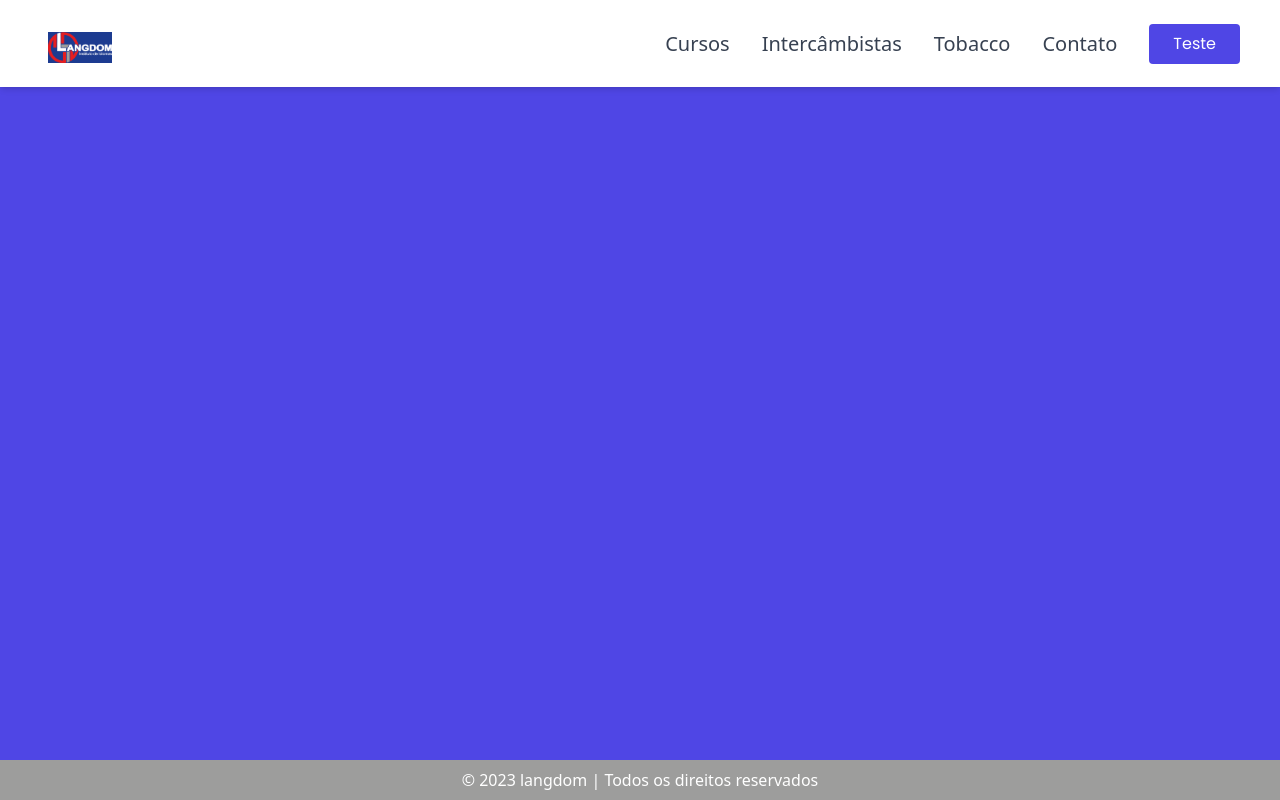
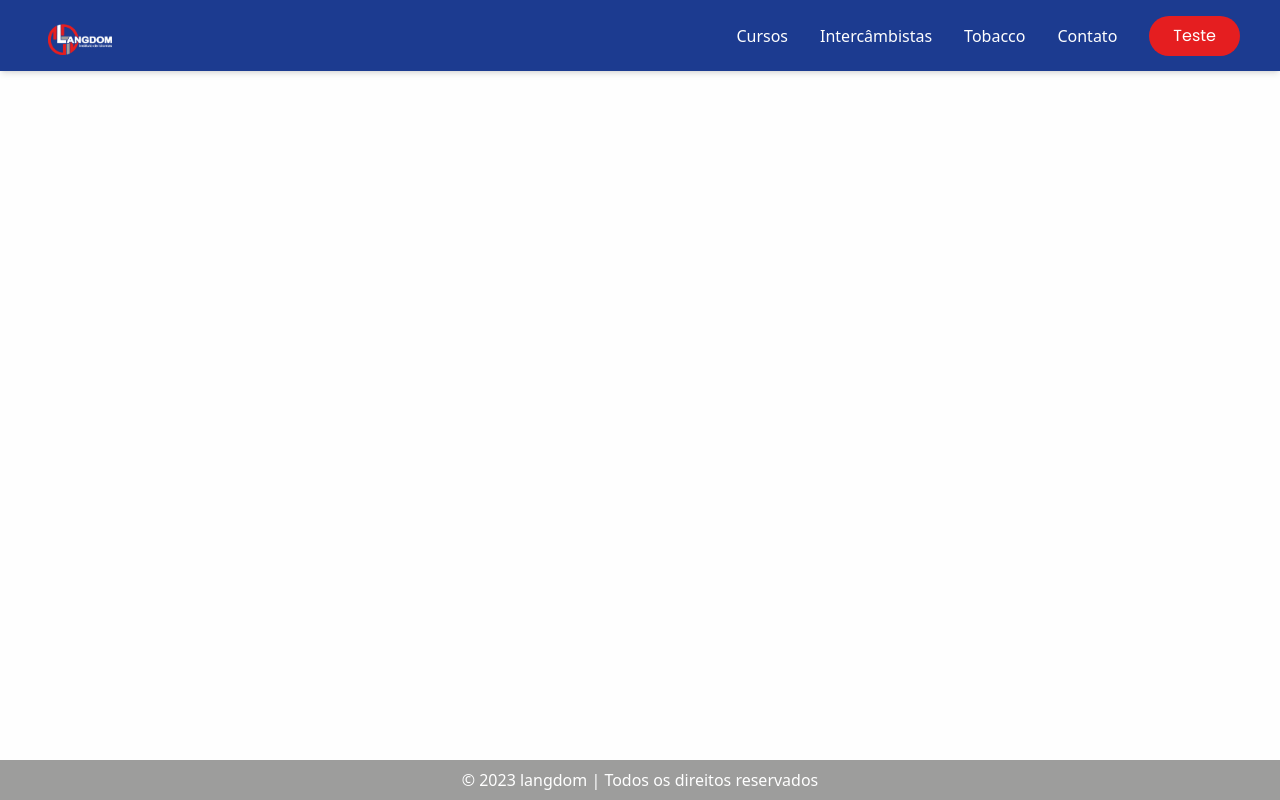
Before and after one commit to edugod/langdom, a React (Vite) app: page / in a window 1280 px wide. Built offline with nearby package versions, Linux system fonts and the light colour scheme.

Commit message:
some fixing

```diff
--- a/src/App.jsx
+++ b/src/App.jsx
@@ -1,6 +1,5 @@
 import React from 'react'
 import { AppRoutes } from './routes'
-import Header from './components/Header'
 import Footer from './components/Footer'
 import Nav from './components/Nav'
 
@@ -8,7 +7,7 @@ const App = () => {
 	return (
 		<>
 			<Nav />
-			<div className='bg-indigo-600 w-full h-screen'>
+			<div className='bg-offwhite w-full h-screen'>
 				<AppRoutes />
 				<Footer />
 			</div>
--- a/src/components/Button.jsx
+++ b/src/components/Button.jsx
@@ -2,8 +2,8 @@ import React from 'react'
 
 const Button = (props) => {
   return (
-    <button className='bg-indigo-600 text-white font-[Poppins] py-2 px-6 rounded md:ml-8 hover:bg-indigo-400
-    duration-500'>
+    <button className='bg-secondary text-white font-[Poppins] py-2 px-6 md:ml-8 hover:bg-red-400 duration-500 text-base rounded-full'>
+
       {props.children}
     </button>
   )
--- a/src/components/Nav.jsx
+++ b/src/components/Nav.jsx
@@ -4,25 +4,21 @@ import Logo from '../assets/logocropped.png'
 import Button from './Button'
 
 const NavigationLink = ({ to, children, linkClassName }) => (
-	<li className={`md:ml-8 text-xl md:my-0 my-7`}>
-		<Link to={to} className={`text-gray-700 hover:text-gray-400 duration-500 ${linkClassName}`}>
-			{children}
-		</Link>
+	<li className={`md:ml-8 text-base md:my-0 my-7`}>
+	  <Link to={to} className={`text-offwhite hover:text-gray-400 duration-500 ${linkClassName}`}>
+		{children}
+	  </Link>
 	</li>
-)
+  );
+
 
 const Nav = () => {
-	let Links = [
-		{ name: 'HOME', link: '/' },
-		{ name: 'SERVICE', link: '/' },
-		{ name: 'ABOUT', link: '/' },
-		{ name: 'CONTACT', link: '/' },
-	]
 
 	const [open, setOpen] = useState(false)
+
 	return (
 		<div className=' shadow-md w-full fixed top-o left-0'>
-			<div className='md:flex items-center justify-between bg-white py-4 md:px-10 px-7'>
+			<div className='md:flex items-center justify-between bg-primary py-2 md:px-10 px-7'>
 				<div className='font-bold text-2xl cursor-pointer flex items-center text-gray-500 '>
 					<span className='text-3xl text-indigo-500 mr-1 pt-2'>
 						<Link to='/'>
@@ -32,13 +28,13 @@ const Nav = () => {
 				</div>
 				<div
 					onClick={() => setOpen(!open)}
-					className='text-3xl absolute right-8 top-6 cursor-pointer md:hidden'
+					className='text-3xl absolute right-8 top-6 cursor-pointer md:hidden text-offwhite'
 				>
 					<ion-icon name={open ? 'close' : 'menu'}></ion-icon>
 				</div>
 				<ul
-					className={`md:flex md:items-center md:pb-0 pb-12 absolute md:static bg-white md:z-auto z-[-1] left-0 w-full md:w-auto md:pl-0 pl-9 transition-all duration-500 ease-in ${
-						open ? 'top-20 opacity-100' : 'top-[-490px]'
+					className={`md:flex md:items-center md:pb-0 pb-12 absolute md:static md:z-auto z-[-1] left-0 w-full md:w-auto md:pl-0 pl-9 transition-all duration-500 ease-in ${
+						open ? 'top-20 opacity-100 bg-primary' : 'top-[-490px]'
 					}`}
 				>
 					<NavigationLink to='/courses'>Cursos</NavigationLink>
--- a/src/hooks/usePath.js
+++ b/src/hooks/usePath.js
@@ -4,7 +4,6 @@ export const usePath = () => {
 	let isHome = false
 
 	const { pathname } = useLocation()
-	console.log('isHome do hook', isHome);
 	if (pathname === '/' || pathname === '/#') isHome = true
 
 	return isHome
```
